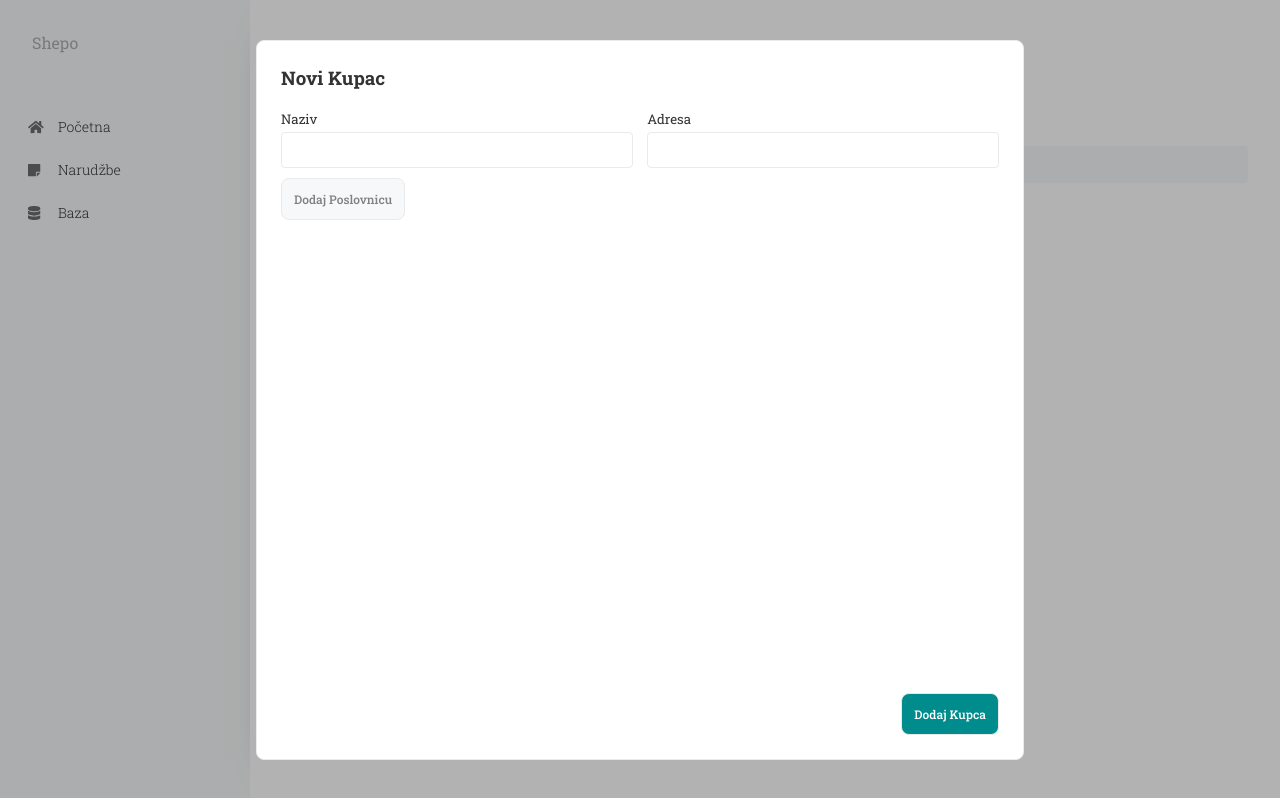
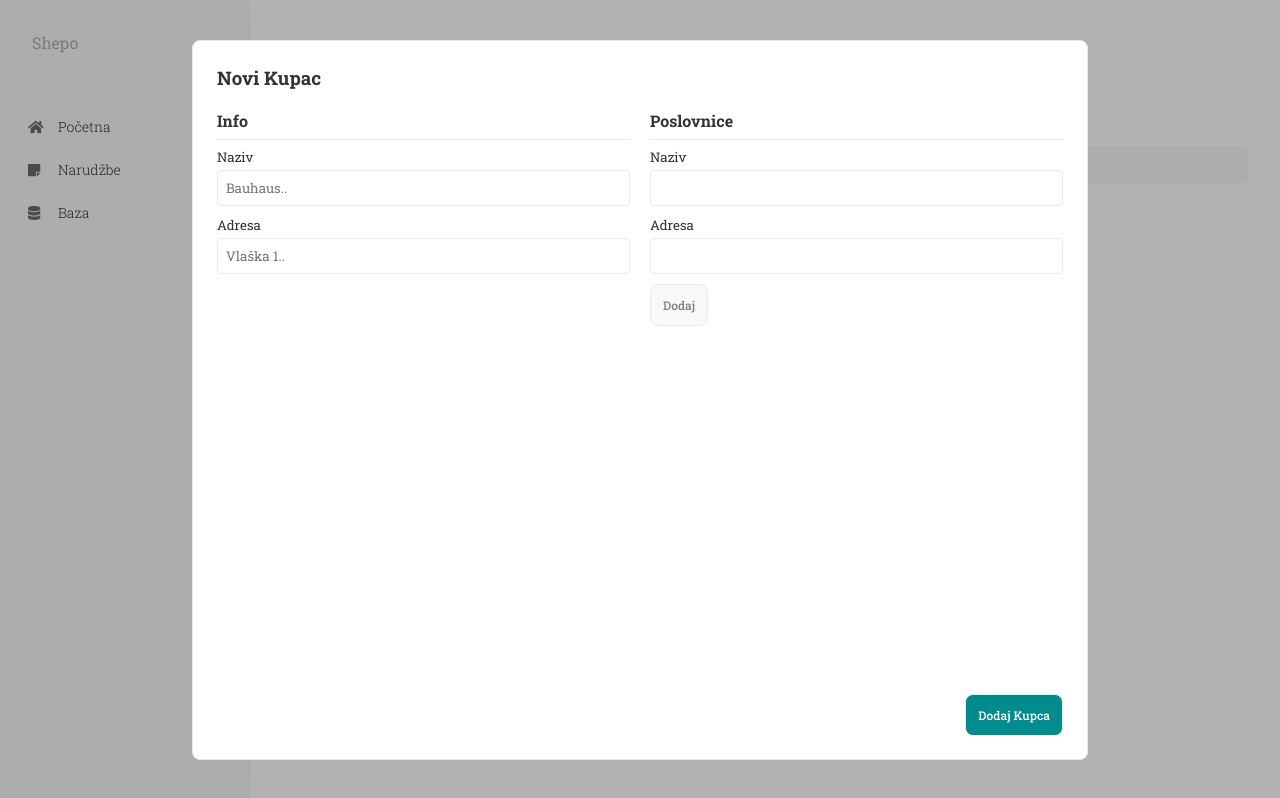
Before and after one commit to dinoDanic/shepo-old, a React (Create React App) app: page /db/customers in a window 1280 px wide. Both pictures are taken after a click on the button "Novi Kupac". Built offline with nearby package versions, Linux system fonts and the light colour scheme.

Commit message:
add customer

```diff
--- a/src/components/ui/box-pop/box-pop.component.jsx
+++ b/src/components/ui/box-pop/box-pop.component.jsx
@@ -39,7 +39,7 @@ const Content = styled.div`
   z-index: 150;
   height: fit-content;
   min-width: 300px;
-  width: 60%;
+  width: 70%;
   height: 90%;
 `;
 
--- a/src/firebase/firebase.functions.js
+++ b/src/firebase/firebase.functions.js
@@ -14,3 +14,12 @@ export const createProduct = async (
     created: new Date(),
   });
 };
+
+export const createCustomer = async (customerName, customerAdress, office) => {
+  const customerCollection = db.collection("customers");
+  await customerCollection.add({
+    name: customerName,
+    address: customerAdress,
+    office,
+  });
+};
--- a/src/pages/customers/components/new-customer.component.jsx
+++ b/src/pages/customers/components/new-customer.component.jsx
@@ -1,5 +1,7 @@
 import React, { useState } from "react";
 import styled from "styled-components";
+
+import { createCustomer } from "../../../firebase/firebase.functions";
 
 import BoxPop from "../../../components/ui/box-pop/box-pop.component";
 import Title from "../../../structure/theme/typography/title.typography";
@@ -7,31 +9,100 @@ import Input from "../../../components/ui/input/input.component";
 import Button from "../../../components/ui/button/button.conponent";
 
 const NewCustomer = ({ setShowCustomer }) => {
-  const [showOffice, setShowOffice] = useState(false);
+  const [customerName, setCustomerName] = useState("");
+  const [customerAdress, setCustomerAdress] = useState("");
+  const [officeTitle, setOfficeTitle] = useState("");
+  const [officeAdress, setOfficeAdress] = useState("");
+  const [office, setOffice] = useState([]);
+
   const handleSubmit = (e) => {
     e.preventDefault();
+    if (customerName === "") {
+      alert("ime kupca je obavezno");
+      return;
+    }
+    try {
+      createCustomer(customerName, customerAdress, office);
+    } catch (err) {
+      console.log(err);
+    } finally {
+      setShowCustomer(false);
+    }
   };
+  const handleAddOffice = (e) => {
+    e.preventDefault();
+    const newOffice = {
+      name: officeTitle,
+      adress: officeAdress,
+    };
+    if (officeTitle === "") {
+      alert("ime poslovnice je obavezno");
+      return;
+    }
+    setOffice([...office, newOffice]);
+    setOfficeTitle("");
+    setOfficeAdress("");
+  };
+  console.log(office);
   return (
     <BoxPop setLayer={setShowCustomer}>
+      <Title>Novi Kupac</Title>
       <Container>
-        <Title>Novi Kupac</Title>
-        <Form onSubmit={handleSubmit}>
-          <Row>
+        <Row>
+          <SubTitle>Info</SubTitle>
+          <Form onSubmit={handleSubmit}>
             <FormSection>
               <InputTitle>Naziv</InputTitle>
-              <Input placeholder="" />
+              <Input
+                placeholder="Bauhaus.."
+                onChange={(e) => setCustomerName(e.target.value)}
+              />
             </FormSection>
             <FormSection>
               <InputTitle>Adresa</InputTitle>
-              <Input placeholder="" />
+              <Input
+                placeholder="Vlaška 1.."
+                onChange={(e) => setCustomerAdress(e.target.value)}
+              />
             </FormSection>
-          </Row>
-
-          <Button>Dodaj Poslovnicu</Button>
-          <ButtonContainer>
-            <Button variant="primary">Dodaj Kupca</Button>
-          </ButtonContainer>
-        </Form>
+            <ButtonContainer>
+              <Button variant="primary">Dodaj Kupca</Button>
+            </ButtonContainer>
+          </Form>
+        </Row>
+        <Row>
+          <SubTitle>Poslovnice</SubTitle>
+          <Office>
+            <Form onSubmit={(e) => handleAddOffice(e)}>
+              <FormSection>
+                <InputTitle>Naziv</InputTitle>
+                <Input
+                  value={officeTitle}
+                  placeholder=""
+                  onChange={(e) => setOfficeTitle(e.target.value)}
+                />
+              </FormSection>
+              <FormSection>
+                <InputTitle>Adresa</InputTitle>
+                <Input
+                  value={officeAdress}
+                  placeholder=""
+                  onChange={(e) => setOfficeAdress(e.target.value)}
+                />
+              </FormSection>
+              <Button>Dodaj</Button>
+            </Form>
+            {office.length > 0 && (
+              <>
+                {office.map((o, index) => (
+                  <OfficeMap>
+                    {index + 1}. {o.name} {o.adress}
+                  </OfficeMap>
+                ))}
+              </>
+            )}
+          </Office>
+        </Row>
       </Container>
     </BoxPop>
   );
@@ -41,25 +112,38 @@ const Container = styled.div`
   width: 100%;
   height: 100%;
   position: relative;
+  display: grid;
+  grid-template-columns: auto auto;
+  grid-gap: ${(props) => props.theme.space[5]};
 `;
+const Row = styled.div``;
 const FormSection = styled.div`
   margin-bottom: 10px;
   flex: 0.49;
+  &:last-child {
+    margin-bottom: 0;
+  }
 `;
-const Form = styled.form`
-  margin-top: ${(props) => props.theme.space[5]};
-`;
+const Form = styled.form``;
 const InputTitle = styled.h5`
   font-weight: 400;
   margin-bottom: ${(props) => props.theme.space[1]};
 `;
-const Row = styled.div`
-  display: flex;
-  justify-content: space-between;
-`;
 const ButtonContainer = styled.div`
   position: absolute;
-  bottom: 0;
+  bottom: ${(props) => props.theme.space[11]};
   right: 0;
 `;
+const Office = styled.div``;
+const OfficeMap = styled.div`
+  display: flex;
+  margin-top: ${(props) => props.theme.space[3]};
+  padding: ${(props) => props.theme.space[1]} ${(props) => props.theme.space[3]};
+`;
+const SubTitle = styled.h4`
+  border-bottom: 1px solid ${(props) => props.theme.colors.brand.bodyGray};
+  padding-bottom: ${(props) => props.theme.space[2]};
+  margin-bottom: ${(props) => props.theme.space[2]};
+`;
+
 export default NewCustomer;
--- a/src/structure/theme/typography/title.typography.jsx
+++ b/src/structure/theme/typography/title.typography.jsx
@@ -5,6 +5,8 @@ const Title = ({ children }) => {
   return <TitleText>{children}</TitleText>;
 };
 
-const TitleText = styled.h3``;
+const TitleText = styled.h3`
+  margin-bottom: ${(props) => props.theme.space[5]};
+`;
 
 export default Title;
```
